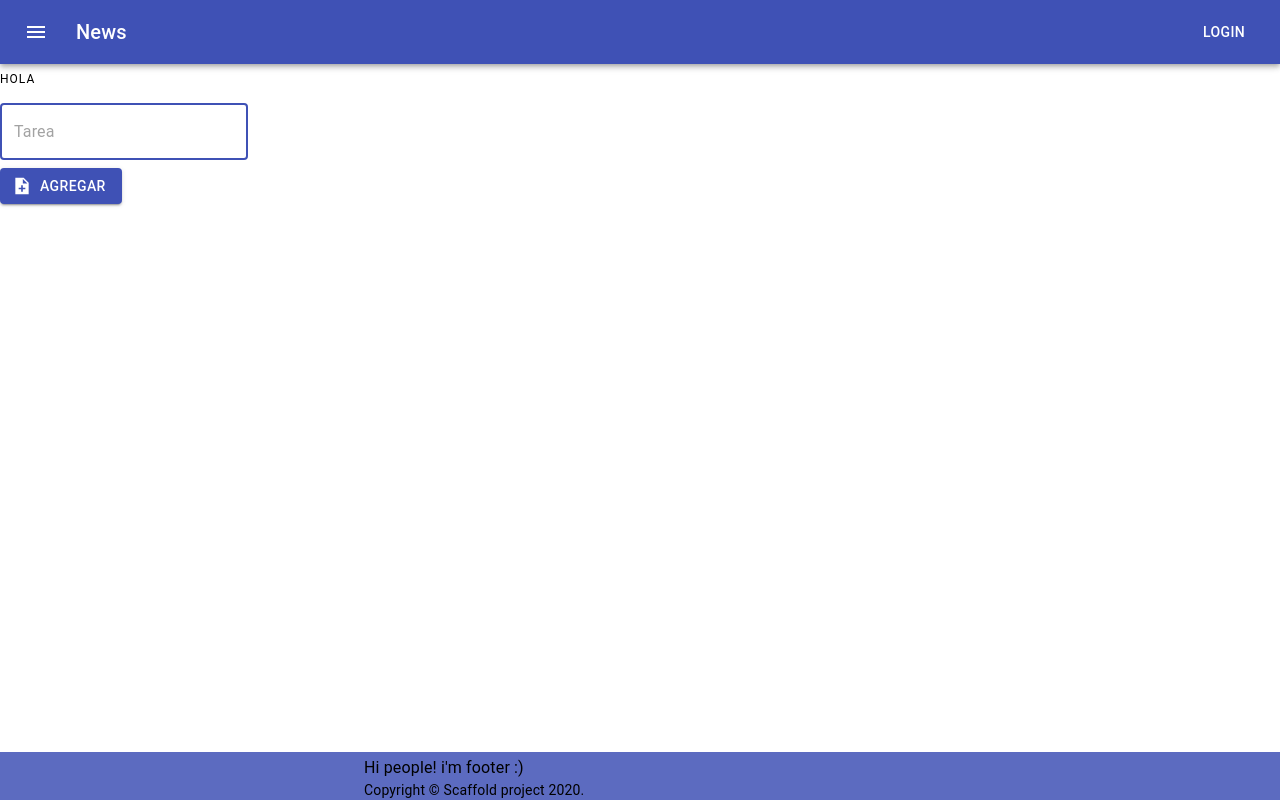
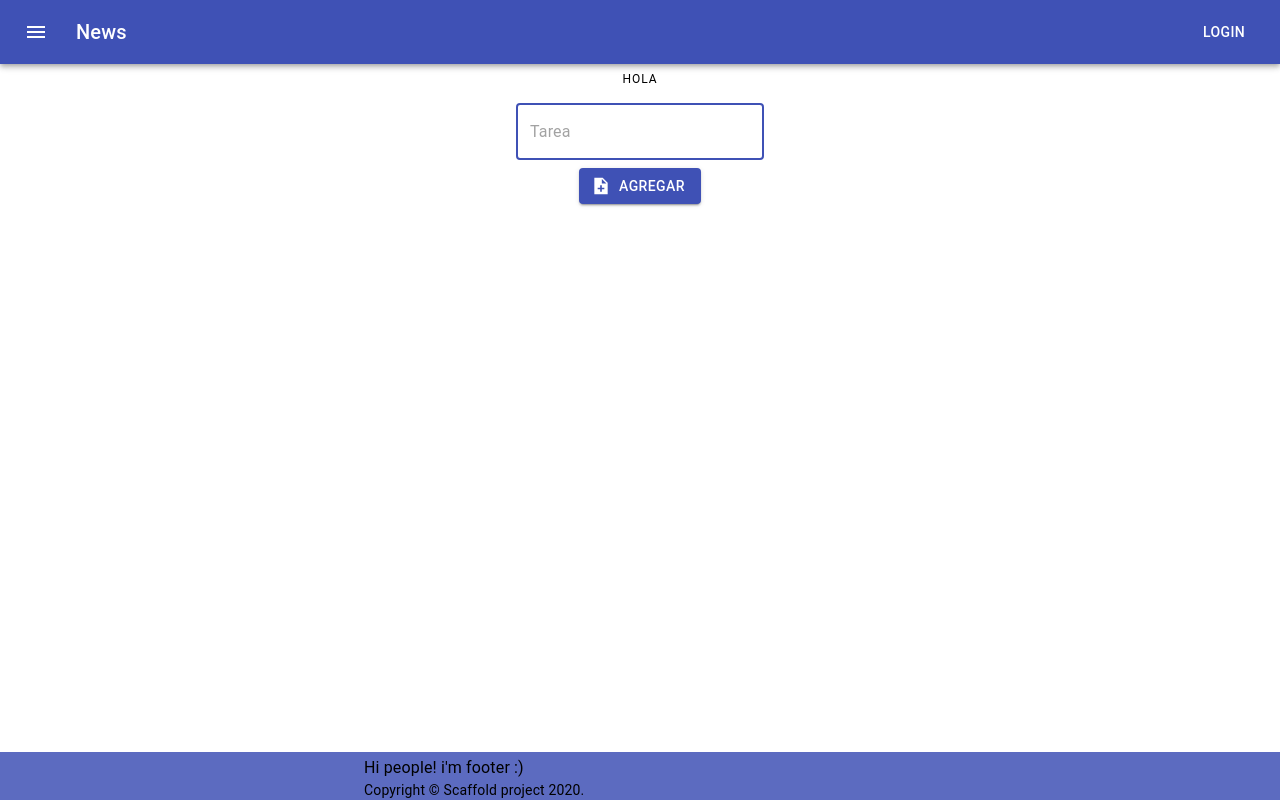
Before and after one commit to Rhaziel/AppTask, a React (Create React App) app: page / in a window 1280 px wide. Built offline with nearby package versions, Linux system fonts and the light colour scheme.

Commit message:
Corrección de alineado de items

```diff
--- a/src/components/Task.js
+++ b/src/components/Task.js
@@ -8,9 +8,9 @@ export default class Task extends Component {
         formError: { error: false, text: "" }
     }
     render() {
-        return (<Grid container direction={"column"} spacing={1}>
+        return (<Grid container direction={"column"} spacing={1} alignItems={"center"}>
             <Grid item xs={12}><Typography variant="overline">Hola</Typography></Grid>
-            <Grid item xs={12}><TextField autoFocus={true} placeholder={"Tarea"} variant="outlined">Hola carola sopleteame las bolas</TextField></Grid>
+            <Grid item xs={12}><TextField autoFocus={true} placeholder={"Tarea"} variant="outlined"></TextField></Grid>
             <Grid item xs={12}><Button
                 variant="contained"
                 color="primary"
```
